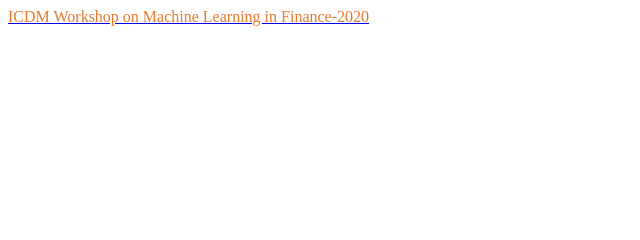
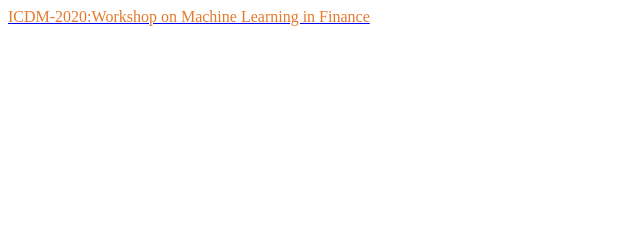
Before and after one commit to icdm-workshop-2020/icdm-workshop-2020.github.io, a plain HTML site: page menu.html in a window 1280 px wide. Shown: the top 240 px of the page, 0-640 px from the left. Drawn offline with Linux system fonts and the light colour scheme.

Commit message:
Update menu.html

```diff
--- a/menu.html
+++ b/menu.html
@@ -10,7 +10,7 @@
 <div class="menu">
   <div class="menu-table flex-row-space-between">
     <div class="logo flex-row-center">
-      <a href="index.html"><span class="auto-style1">ICDM Workshop on Machine Learning in Finance-2020</span></a>
+      <a href="index.html"><span class="auto-style1">ICDM-2020:Workshop on Machine Learning in Finance</span></a>
     </div>
     <a class="menu-button" tabindex="0" href="javascript:void(0)">
       <img src="img/menu.png">
```
